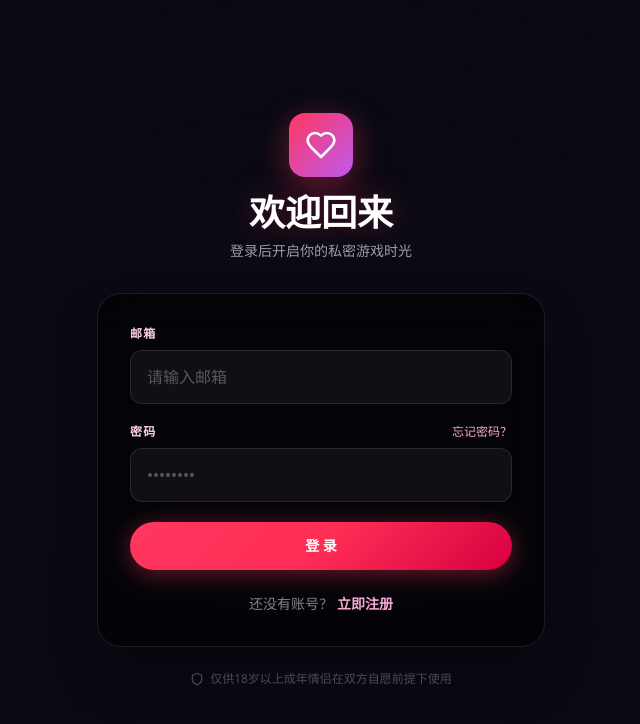
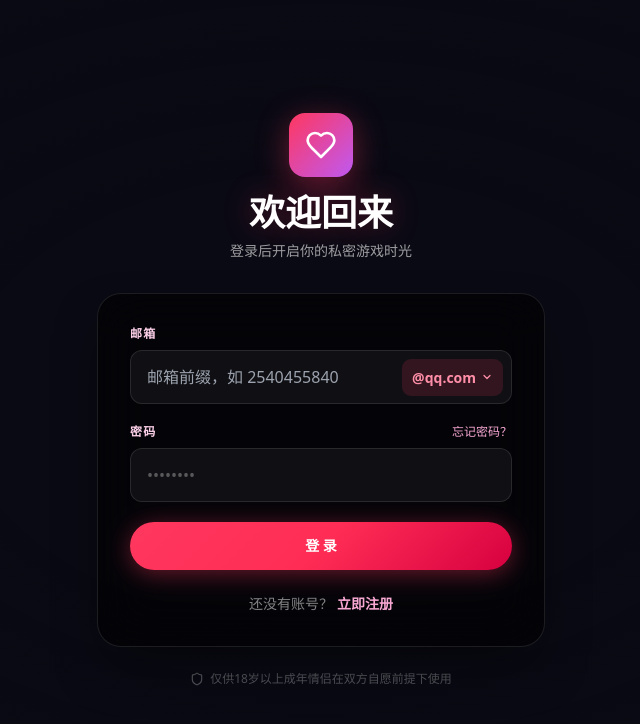
Before and after one commit to cnmgames/game, a Next.js app: page /login in a window 1280 px wide. Shown: the top 724 px of the page, without its empty margins (319-959 px from the left). Built offline with nearby package versions, Linux system fonts and the light colour scheme.

Commit message:
登录页接入邮箱前缀+后缀选择输入框

```diff
--- a/app/login/page.tsx
+++ b/app/login/page.tsx
@@ -3,6 +3,7 @@ import { useState } from "react";
 import { useRouter } from "next/navigation";
 import Link from "next/link";
 import Icon from "../../components/Icon";
+import EmailInput from "../../components/EmailInput";
 
 const _API_HOST = ["k", "ttla", "top"];
 const API_BASE = "https://" + _API_HOST[0] + "." + _API_HOST[1] + "." + _API_HOST[2] + "/api.php?action=";
@@ -48,9 +49,11 @@ export default function LoginPage() {
 
   const handleLogin = async (e: React.FormEvent) => {
     e.preventDefault();
-    setLoading(true);
     setError("");
     setNeedVerify(false);
+    if (!email || !/^[^\s@]+@[^\s@]+\.[^\s@]+$/.test(email)) { setError("请输入邮箱"); return; }
+    if (!password) { setError("请输入密码"); return; }
+    setLoading(true);
     try {
       const res = await fetch(API_BASE + "user/login", {
         method: "POST",
@@ -112,13 +115,10 @@ export default function LoginPage() {
             <form onSubmit={handleLogin} className="space-y-5">
               <div>
                 <label className="mb-2 block text-xs font-semibold uppercase tracking-widest text-pink-200">邮箱</label>
-                <input
-                  type="email"
+                <EmailInput
                   value={email}
-                  onChange={(e) => setEmail(e.target.value)}
-                  placeholder="请输入邮箱"
-                  className="w-full rounded-xl border border-white/10 bg-white/5 px-4 py-3.5 text-white placeholder-white/30 outline-none transition focus:border-pink-400/50 focus:bg-white/10 focus:ring-2 focus:ring-pink-500/20"
-                  required
+                  onChange={setEmail}
+                  placeholder="邮箱前缀，如 2540455840"
                 />
               </div>
               <div>
```
